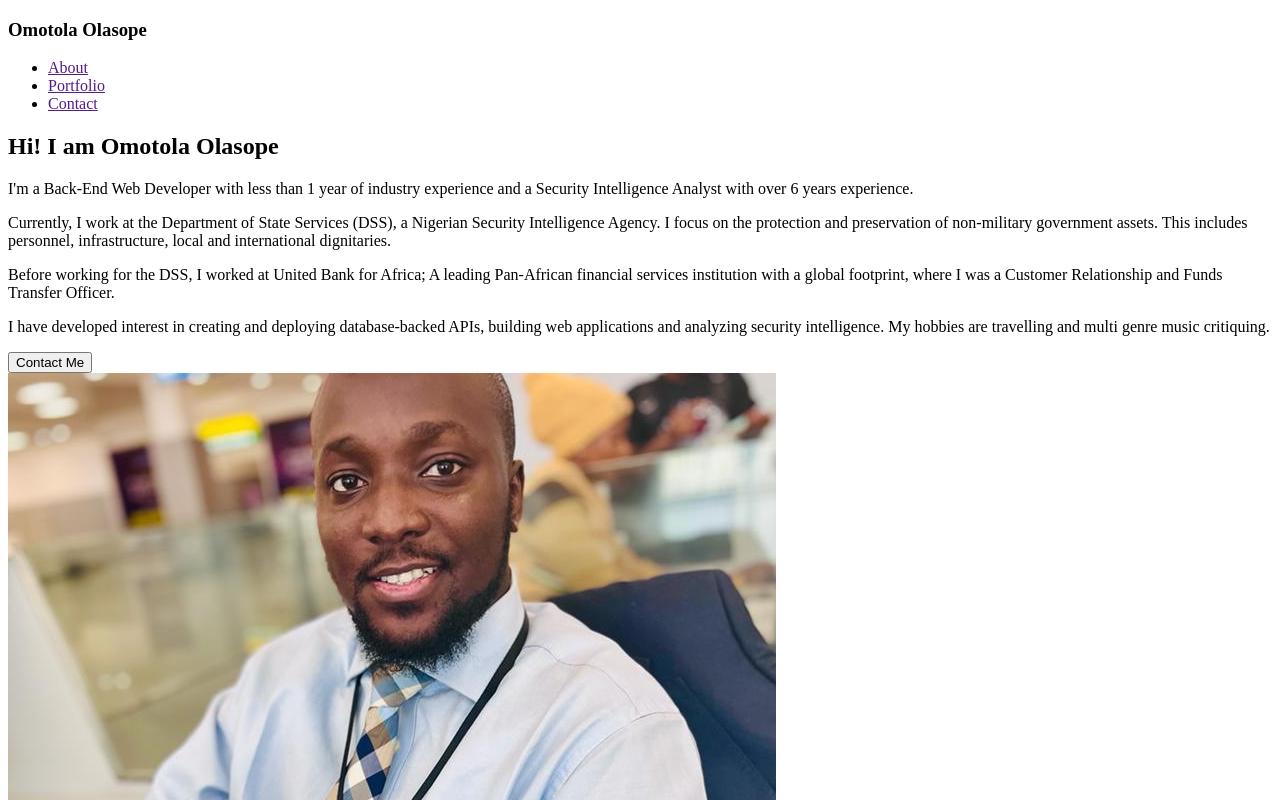
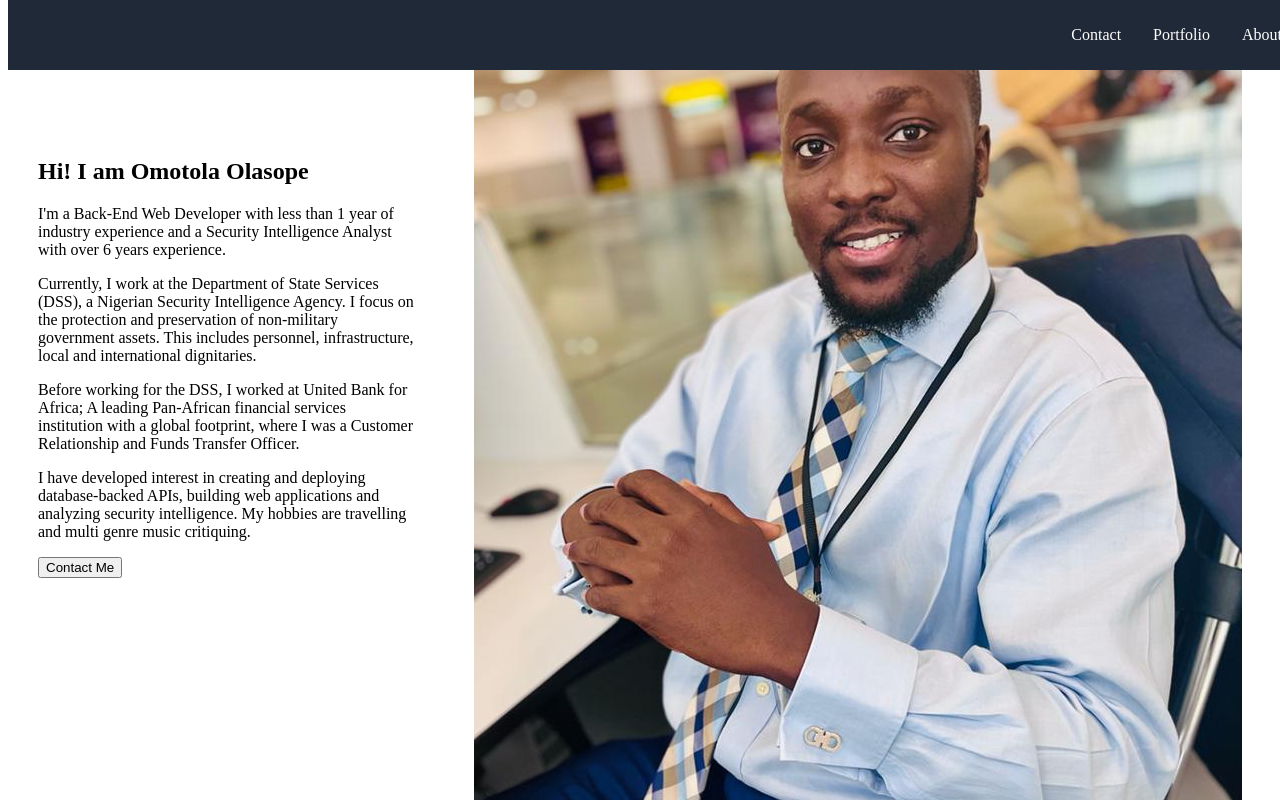
Before and after one commit to Omotola-Olasope/top-landing-project, a plain HTML site: page index.html in a window 1280 px wide. Shown: the top 800 px of the page. Drawn offline with Linux system fonts and the light colour scheme.

Commit message:
Feat: add initial css

```diff
--- /dev/null
+++ b/css/style.css
@@ -0,0 +1,58 @@
+#hero {
+    display: inline-block;
+    position: fixed; /* Set the navbar to fixed position */
+    top: 0; /* Position the navbar at the top of the page */
+    width: 100%; /* Full width */
+    padding: 10px;
+    color: white;
+    background-color: #1F2937;
+}
+
+#hero ul {
+    list-style-type: none;
+    margin: 0;
+    padding: 0;
+    overflow: hidden;
+    background-color: #1F2937;
+}
+
+#hero li {
+    float: right;
+}
+
+#hero a {
+
+    display: block;
+    color: white;
+    text-align: center;
+    padding: 16px;
+    text-decoration: none;
+}
+
+/* Change background on mouse-over */
+#hero a:hover {
+    background: #ddd;
+}
+
+.about {
+    margin-top: 100px; /* Add a top margin to avoid content overlay */
+}
+
+.flex {
+    display: flex;
+}
+
+@media (max-width: 800px) {
+    .flex {
+      flex-direction: column;
+    }
+}
+
+.flex div {
+    flex: 1;
+    padding: 30px;
+}
+
+.my-pic {
+
+}
--- a/index.html
+++ b/index.html
@@ -4,13 +4,14 @@
     <meta charset="UTF-8">
     <meta http-equiv="X-UA-Compatible" content="IE=edge">
     <meta name="viewport" content="width=device-width, initial-scale=1.0">
+    <link rel="stylesheet" href="./css/style.css">
     <title>Landing Page</title>
 </head>
 <body>
     <!-- Header -->
-    <div>
-        <h3>Omotola Olasope</h3>
-        <ul>
+    <div id="hero">
+        <!--<h3 class="hero-name">Omotola Olasope</h3>-->
+        <ul class="hero-list">
             <li><a href="">About</a></li>
             <li><a href="">Portfolio</a></li>
             <li><a href="">Contact</a></li>
@@ -18,7 +19,8 @@
     </div>
 
     <!-- About -->
-    <div>
+    <div class="flex">
+        <div class="about">
             <h2>Hi! I am Omotola Olasope</h2>
             <p>I'm a Back-End Web Developer with less than 1 year of industry experience and a Security Intelligence Analyst with over 6 years experience.</p>
             <p>Currently, I work at the Department of State Services (DSS), a Nigerian Security Intelligence Agency. I focus on the protection and preservation of non-military government assets. This includes personnel, infrastructure, local and international dignitaries.</p>
@@ -27,8 +29,9 @@
             <button>Contact Me</button>
         </div>
 
-    <div>
+        <div class="my-pic">
             <img src="./images/ME.jpeg" alt="My Picture">
+        </div>
     </div>
 
     <!-- Portfolio -->
```
Lines whose indentation alone changed are shown as unchanged.
